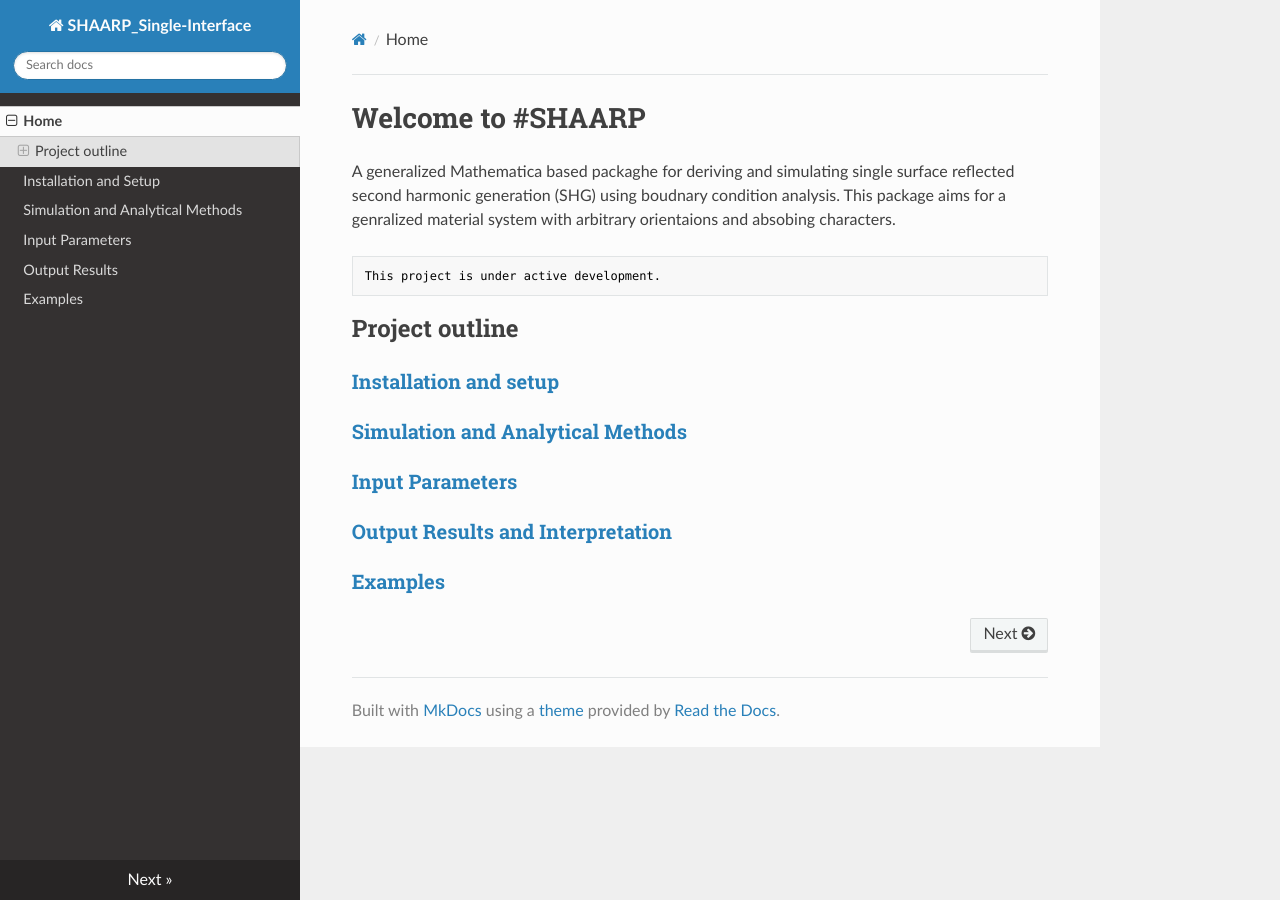
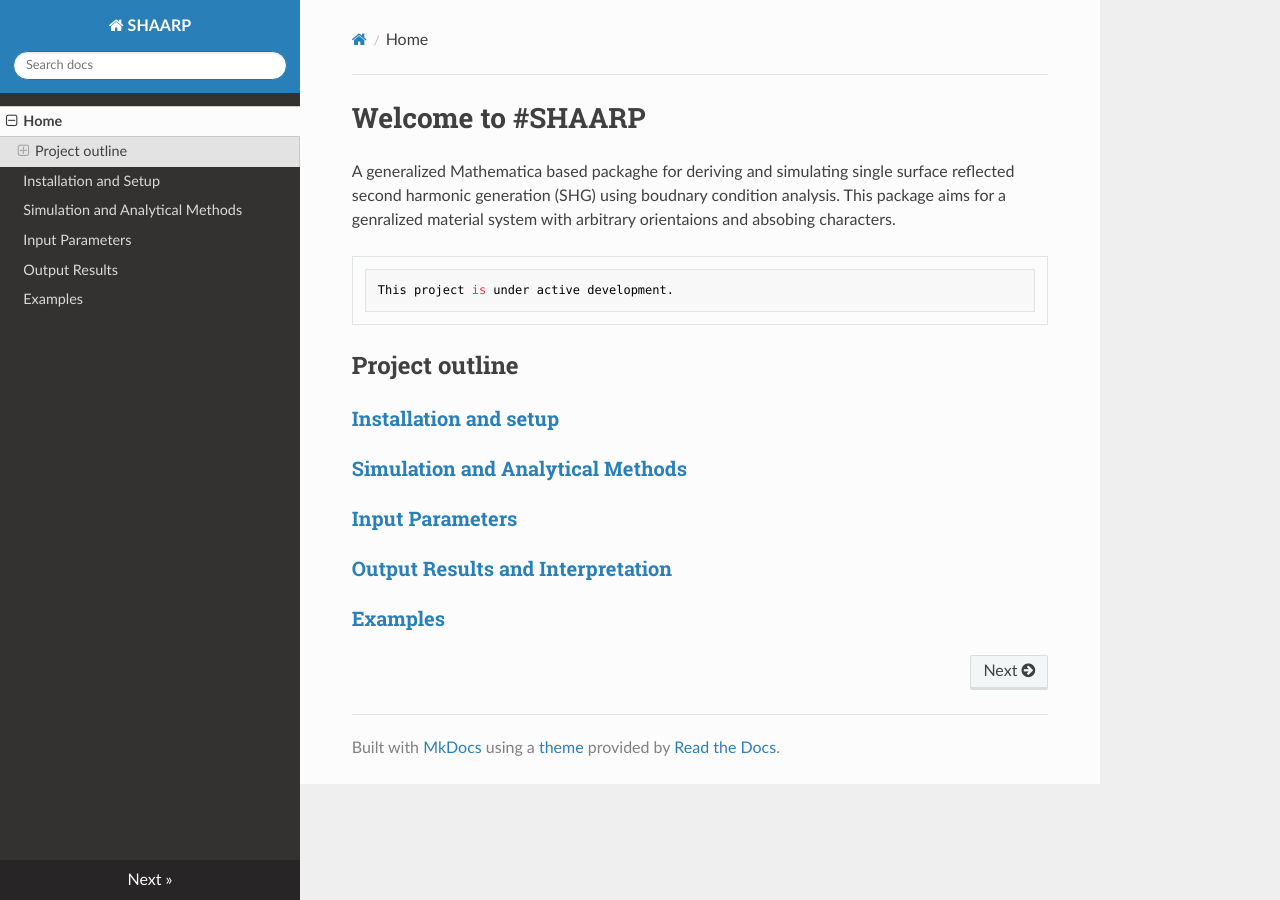
Before and after one commit to Rui-Zu/SHAARP_Single-Interface, an MkDocs documentation site: the page built from docs/index.md, in a window 1280 px wide. Built offline with MkDocs 1.6.1, drawn with Linux system fonts in a browser that asks for light colours; nearby versions of some CDN libraries.

Commit message:
Add files via upload

```diff
--- a/mkdocs.yml
+++ b/mkdocs.yml
@@ -1,11 +1,24 @@
-site_name: SHAARP_Single-Interface
-site_url: https://github.com/Rui-Zu/SHAARP_Single-Interface/
+site_name: SHAARP
+site_url: https://example.com/
+
+markdown_extensions:
+  - attr_list
+  - md_in_html
+  - pymdownx.arithmatex
+  - admonition
+  - pymdownx.details
+  - pymdownx.superfences
+
+extra_javascript:
+  - mathjax-config.js
+  - https://cdn.mathjax.org/mathjax/latest/MathJax.js?config=TeX-AMS-MML_HTMLorMML
+
 nav:
     - Home: index.md
     - Installation and Setup: 1_install.md
     - Simulation and Analytical Methods: 2_methods.md
-    - Input Parameters: 3_install.md
-    - Output Results: 4_install.md
+    - Input Parameters: 3_input.md
+    - Output Results: 4_output.md
     - Examples: 5_examples.md
 
 theme: readthedocs
```
